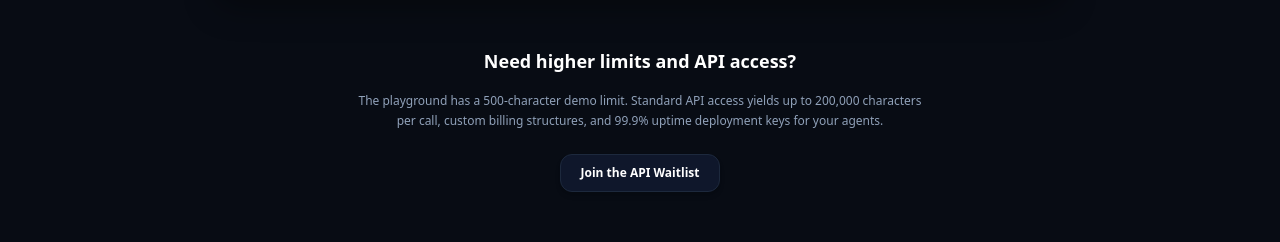
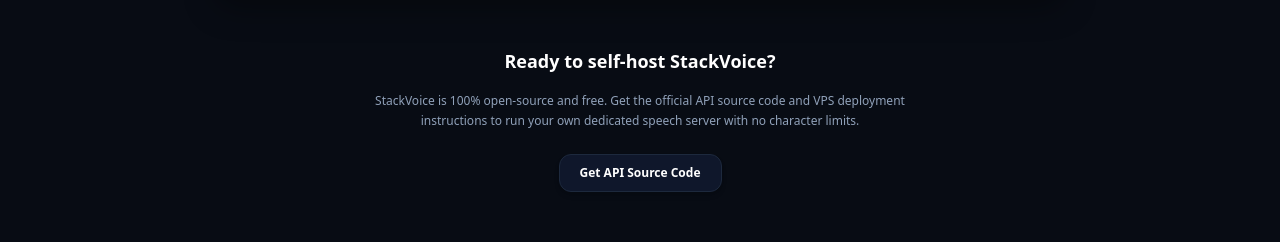
Before and after one commit to MUHAMMADDIN786/agentstack-web, a Next.js app: page /voice in a window 1280 px wide. Shown: the part 817-1059 px from the top of the page. Built offline with nearby package versions, Linux system fonts and the light colour scheme; no server answers.

Commit message:
feat: replace voice playground waitlist with GitHub self-hosting source code CTA

```diff
--- a/src/app/voice/page.tsx
+++ b/src/app/voice/page.tsx
@@ -406,17 +406,19 @@
 
         {/* DEDICATED WAITLIST CRM CTA */}
         <section className="mt-12 text-center max-w-xl mx-auto flex flex-col gap-4">
-          <h2 className="text-lg font-bold text-white font-display">Need higher limits and API access?</h2>
+          <h2 className="text-lg font-bold text-white font-display">Ready to self-host StackVoice?</h2>
           <p className="text-xs text-slate-400 leading-relaxed">
-            The playground has a 500-character demo limit. Standard API access yields up to 200,000 characters per call, custom billing structures, and 99.9% uptime deployment keys for your agents.
+            StackVoice is 100% open-source and free. Get the official API source code and VPS deployment instructions to run your own dedicated speech server with no character limits.
           </p>
           <div className="flex justify-center mt-2">
-            <Link
-              href="/blog/elevenlabs-vs-cartesia-vs-stackvoice"
+            <a
+              href="https://github.com/MUHAMMADDIN786/2b-lead-automation-microservice"
+              target="_blank"
+              rel="noopener noreferrer"
               className="text-xs font-bold text-white bg-slate-900 hover:bg-slate-800 border border-slate-800 hover:border-slate-700 px-5 py-2.5 rounded-xl transition-all shadow-md"
             >
-              Join the API Waitlist
-            </Link>
+              Get API Source Code
+            </a>
           </div>
         </section>
       </main>
```
